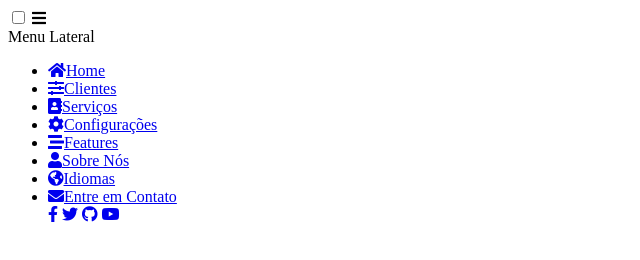
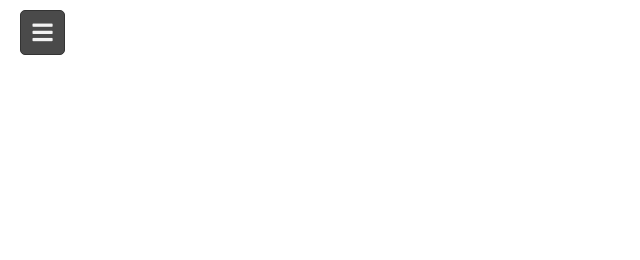
Before and after one commit to Gabriel-Ferreira-Pereira/Projetos-Jailson-HTML5-CSS3, a plain HTML site: page Fácil/03/03facil.html in a window 1280 px wide. Shown: the whole page, without its empty margins (0-640 px from the left). Drawn offline with Linux system fonts and the light colour scheme; files that its build step writes are made by us from their sources; the site is published under a folder, as on GitHub Pages, so addresses that start at the root find nothing.

Commit message:
Update 03facil.html

```diff
--- a/Fácil/03/03facil.html
+++ b/Fácil/03/03facil.html
@@ -7,7 +7,7 @@
     <meta name="description" content="">
     <meta http-equiv="X-UA-Compatible" content="ie=edge">
     <meta name="keywords" content="">
-    <link rel="stylesheet" href="/ProjetosJailson/css/03facil.css">
+    <link rel="stylesheet" href="03facil.css">
     <script src="https://kit.fontawesome.com/a076d05399.js"></script>
     <link rel="stylesheet" href="https://cdnjs.cloudflare.com/ajax/libs/font-awesome/5.15.3/css/all.min.css"/>
     <title>Menu Barra lateral Animado</title>
```
